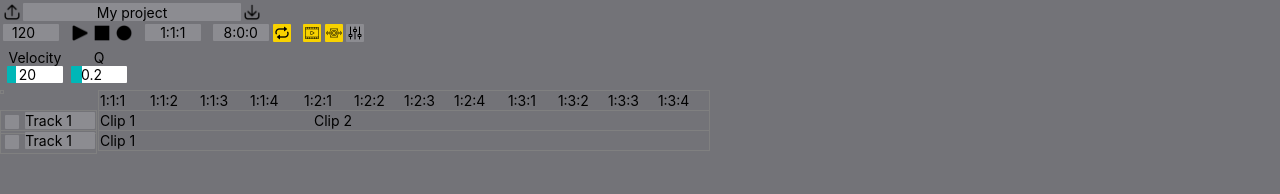
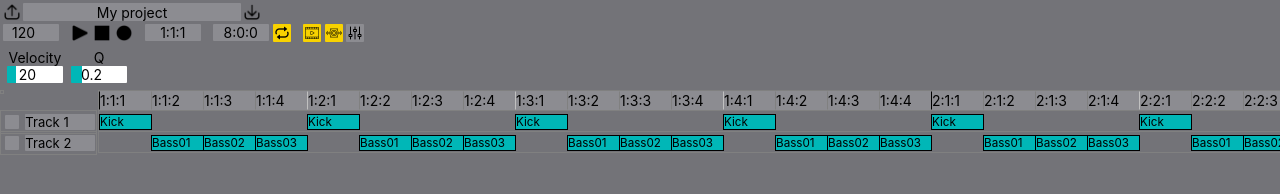
Before and after one commit to darzid/WebAudio, a plain HTML site: page Tone.js/ableton2.html in a window 1280 px wide. Drawn offline with Linux system fonts and the light colour scheme.

Commit message:
Work on track table

```diff
--- a/Tone.js/ableton2.html
+++ b/Tone.js/ableton2.html
@@ -47,62 +47,36 @@
     </div>
 
     <div id="tracks-table-container">
-      <table>
+      <table id="tracks-table">
         <tr>
-          <th class="headcol"></th>
-          <td class="timeline-col">
-            <div>1:1:1</div><div>1:1:2</div><div>1:1:3</div><div>1:1:4</div>
-            <div>1:2:1</div><div>1:2:2</div><div>1:2:3</div><div>1:2:4</div>
-            <div>1:3:1</div><div>1:3:2</div><div>1:3:3</div><div>1:3:4</div>
+          <th class="headcol top-row"></th>
+          <td id="timeline" class="timeline-col">
           </td>
         </tr>
-        <tr>
+
+        <tr class="track-row">
           <th class="headcol">
             <div>
               <button class="control toggle-button enabled-button"></button>
               <label><input name="track-name" class="control medium-width" type="text" value="Track 1"></label>
             </div>
           </th>
-          <td>
-            <div id="Track1-Clip1">Clip 1</div>
-            <div id="Track1-Clip2">Clip 2</div>
+          <td id="Track1-Clips">
           </td>
         </tr>
-        <tr>
+        <tr class="track-row">
           <th class="headcol">
             <div>
               <button class="control toggle-button enabled-button"></button>
-              <label><input name="track-name" class="control medium-width" type="text" value="Track 1"></label>
+              <label><input name="track-name" class="control medium-width" type="text" value="Track 2"></label>
             </div>
           </th>
-          <td>Clip 1</td>
+          <td id="Track2-Clips">
+          </td>
         </tr>
       </table>
     </div>
 
-    <div id="tracks" style="display: none">
-      <div class="gridheader">Header</div>
-      <div class="timeline">
-        <div>1:1:1</div><div>1:1:2</div><div>1:1:3</div><div>1:1:4</div>
-        <div>1:2:1</div><div>1:2:2</div><div>1:2:3</div><div>1:2:4</div>
-        <div>1:3:1</div><div>1:3:2</div><div>1:3:3</div><div>1:3:4</div>
-      </div>
-      <div class="track-header">
-        <button class="control toggle-button enabled-button"></button>
-        <label><input name="track-name" class="control medium-width" type="text" value="Track 1"></label>
-      </div>
-      <div class="track-clips">
-        clip1
-      </div>
-      <div class="track-header">
-        <button class="control toggle-button enabled-button"></button>
-        <label><input name="track-name" class="control medium-width" type="text" value="Track 2"></label>
-      </div>
-      <div class="track-clips">
-        <div>Clip 1</div>
-        <div>Clip 2</div>
-      </div>
-    </div>
   </div>
   <script>
 
@@ -125,6 +99,108 @@ stopButton.onclick = () => {
     recButton.classList.remove("active");
   }
 }
+
+let positions = {};
+
+let timeline = document.getElementById("timeline");
+let bar = 1;
+let beat = 1;
+for (bar = 1; bar <= 4; bar++) {
+  for (beat = 1; beat <= 4; beat++) {
+    for (sixteenth = 1; sixteenth <= 4; sixteenth++) {
+      let className = (sixteenth > 1) ? "sixteenth" : (beat > 1) ? "beat" : "bar";
+      let timelineElement = document.createElement("div");
+      timelineElement.className = className;
+      timelineElement.innerText = `${bar}:${beat}:${sixteenth}`;
+      timelineElement.title = `${bar}:${beat}:${sixteenth}`;
+      timeline.appendChild(timelineElement);
+    }
+  }
+}
+
+let trackClips = {
+  "Track1": {
+    "1:1:1": "Kick",
+    "1:2:1": "Kick",
+    "1:3:1": "Kick",
+    "1:4:1": "Kick",
+    "2:1:1": "Kick",
+    "2:2:1": "Kick",
+    "2:3:1": "Kick",
+    "2:4:1": "Kick"
+  },
+  "Track2": {
+    "1:1:2": "Bass01",
+    "1:1:3": "Bass02",
+    "1:1:4": "Bass03",
+    "1:2:2": "Bass01",
+    "1:2:3": "Bass02",
+    "1:2:4": "Bass03",
+    "1:3:2": "Bass01",
+    "1:3:3": "Bass02",
+    "1:3:4": "Bass03",
+    "1:4:2": "Bass01",
+    "1:4:3": "Bass02",
+    "1:4:4": "Bass03",
+    "2:1:2": "Bass01",
+    "2:1:3": "Bass02",
+    "2:1:4": "Bass03",
+    "2:2:2": "Bass01",
+    "2:2:3": "Bass02",
+    "2:2:4": "Bass03",
+    "2:3:2": "Bass01",
+    "2:3:3": "Bass02",
+    "2:3:4": "Bass03",
+    "2:4:2": "Bass01",
+    "2:4:3": "Bass02",
+    "2:4:4": "Bass03"
+  },
+};
+
+let firstTimelineElement = timeline.querySelector(`div[title='1:1:1']`);
+let firstTimelineElementRect = firstTimelineElement.getBoundingClientRect();
+let secondTimelineElement = timeline.querySelector(`div[title='1:1:2']`);
+let secondTimelineElementRect = secondTimelineElement.getBoundingClientRect();
+
+let timelineLeft = firstTimelineElementRect.left;
+let timelineElementWidth =firstTimelineElementRect.width - 1;
+
+let tracksTable = document.getElementById("tracks-table");
+Object.keys(trackClips).forEach(track => {
+/*  let trackRowHtml = `<tr>
+          <th class="headcol">
+            <div>
+              <button class="control toggle-button enabled-button"></button>
+              <label><input name="track-name" class="control medium-width" type="text" value="${track}"></label>
+            </div>
+          </th>
+          <td id="${track}-Clips">
+          </td>
+        </tr>`;
+  tracksTable.innerHTML += trackRowHtml;*/
+  let trackClipsElement = document.getElementById(track + "-Clips");
+
+  Object.keys(trackClips[track]).forEach(clipPosition => {
+    let clipElement = document.createElement("div");
+    clipElement.className = "Clip";
+    clipElement.innerText = trackClips[track][clipPosition];
+    clipElement.title = clipPosition;
+    clipElement.style.width = timelineElementWidth + "px";
+
+    let timelineElement = timeline.querySelector(`div[title='${clipPosition}']`);
+    let timelineElementLeft = timelineElement.getBoundingClientRect().left - timelineLeft;
+
+    let previousClip = trackClipsElement.lastChild;
+    let previousClipTimelineElement = previousClip ? timeline.querySelector(`div[title='${previousClip.title}']`) : null;
+    let previousClipTimelineElementRight = previousClipTimelineElement ? previousClipTimelineElement.getBoundingClientRect().right - timelineLeft : 0;
+    let clipLeft = timelineElementLeft - previousClipTimelineElementRight;
+
+    clipElement.style.marginLeft = `${clipLeft - 1}px`;
+    //console.log(track + "-" + clipElement.innerText, timelineElement.title, timelineElement.getBoundingClientRect().left - timelineLeft);
+    trackClipsElement.appendChild(clipElement);
+  })
+});
+
   </script>
 </body>
 
--- a/Tone.js/css/ableton.css
+++ b/Tone.js/css/ableton.css
@@ -190,6 +190,7 @@ input.medium-width {
     border-top-width: 0px;
   }
 
+
   td div {
     display: inline-block;
     width: 50px;
@@ -197,7 +198,27 @@ input.medium-width {
 
   td.timeline-col {
     width: auto;
+    background-color: var(--control-bg);
+    margin: 0pt;
+    padding: 0pt;
+
+    div {
+      border: 1pt solid transparent;
+    }
+
+    div.bar {
+      border-left: 1px solid black;
+    }
+
+    div.beat {
+      border-left: 1px solid silver;
+    }
+
+    div.sixteenth {
+      border-left: 1px solid gray;
+    }
   }
+
   .headcol {
     position: absolute;
     width: max-content;
@@ -207,15 +228,30 @@ input.medium-width {
     /*only relevant for first row*/
     margin-top: -1px;
     /*compensate for top border*/
+    margin-bottom: auto;
+
+    input {
+      font-size: small;
+      vertical-align: middle;
+    }
+
+  }
+
+  .Clip {
+    background-color: #00b7b7;
+    border: 1pt solid black;
+    position: relative;
+    white-space: nowrap;
+    text-overflow: ellipsis;
+    font-size: smaller;
+    margin: 0;
+    padding: 0;
   }
 
   #Track1-Clip1 {
-    position: relative;
     left: 0px;
   }
-
-  #Track1-Clip2 {
-    position: relative;
-    left: 160px;
+  #Track3-Clip2 {
+    left: 0px;
   }
 }
```
